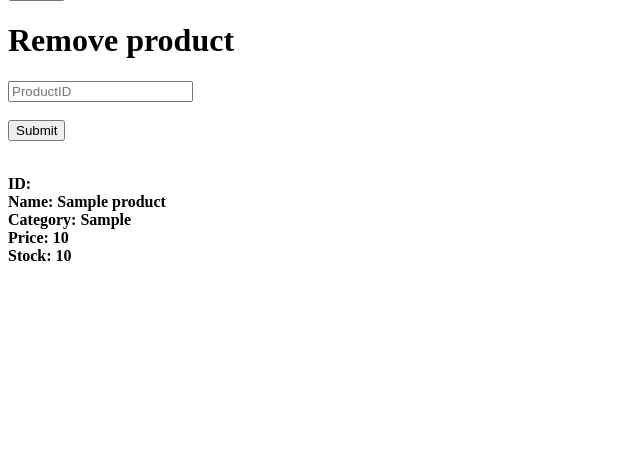
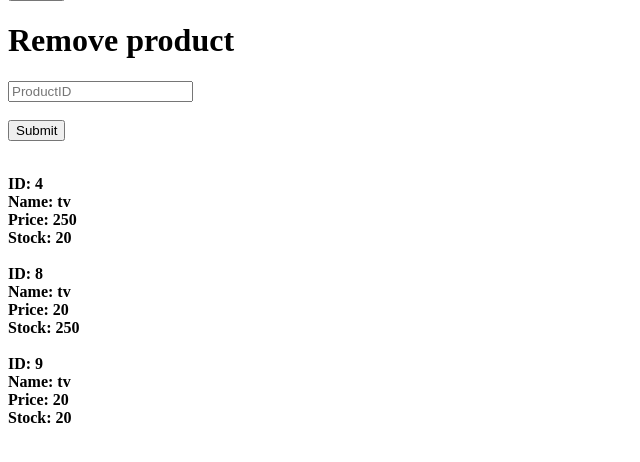
Before and after one commit to oskar-dah/Database, a PHP site: page /addProduct.php in a window 1280 px wide. Shown: the part 256-718 px from the top of the page, without its empty margins (0-640 px from the left). Run offline with PHP 8.4, Linux system fonts and the light colour scheme; data comes from the database, SQL or seed files in the repository; tables that the repository leaves empty or names only in its code hold one stand-in row (values such as "Sample post"); data that the repository does not hold is empty.

Commit message:
almost returned to original state, but can not add a product yet

```diff
--- a/addProduct.php
+++ b/addProduct.php
@@ -10,7 +10,7 @@
 
 <form action = "includes/addProd.php" method = "POST">
 
-  <input type="text" name="product" placeholder="Product"><br><br>
+  <input type="text" name="products" placeholder="Product"><br><br>
 
   <input type="text" name="price" placeholder="Price"><br><br>
 
@@ -33,15 +33,14 @@
 <b>
 <p>
 <?php
-	$sql = "SELECT * FROM product;";
+	$sql = "SELECT * FROM products;";
 	$result = mysqli_query($conn, $sql);
 	$checkResult = mysqli_num_rows($result);
 
 	if($checkResult > 0){
 		while($row = mysqli_fetch_assoc($result)){
 			echo "<br>" . "ID: " . $row['idProduct'] . "<br>";
-			echo "Name: " . $row['name'] . "<br>";
-			echo "Category: " . $row['category'] . "<br>";
+			echo "Name: " . $row['p_name'] . "<br>";
 			echo "Price: " . $row['price'] . "<br>";
 			echo "Stock: " . $row['stock'] . "<br>";
 		}
--- a/includes/removeProd.php
+++ b/includes/removeProd.php
@@ -4,7 +4,7 @@
   $ID = $_POST['productID'];
 
   //$sql = "INSERT INTO product VALUES (0,'$name', '$price', '$Amount', '$category');";
-  $sql = "DELETE FROM product WHERE idProduct = '$ID';";
+  $sql = "DELETE FROM products WHERE idProduct = '$ID';";
   mysqli_query($conn, $sql);
 
   header("Location: ../test.php?submit=success");
--- a/test.php
+++ b/test.php
@@ -21,8 +21,7 @@
 	if($checkResult > 0){
 		while($row = mysqli_fetch_assoc($result)){
 			echo "<br>" . "ID: " . $row['idProduct'] . "<br>";
-			echo "Name: " . $row['name'] . "<br>";
-			echo "Category: " . $row['category'] . "<br>";
+			echo "Name: " . $row['p_name'] . "<br>";
 			echo "Price: " . $row['price'] . "<br>";
 			echo "Stock: " . $row['stock'] . "<br>";
 		}
```
Also changed, not shown: includes/addProd.php (+7 -2 lines).
